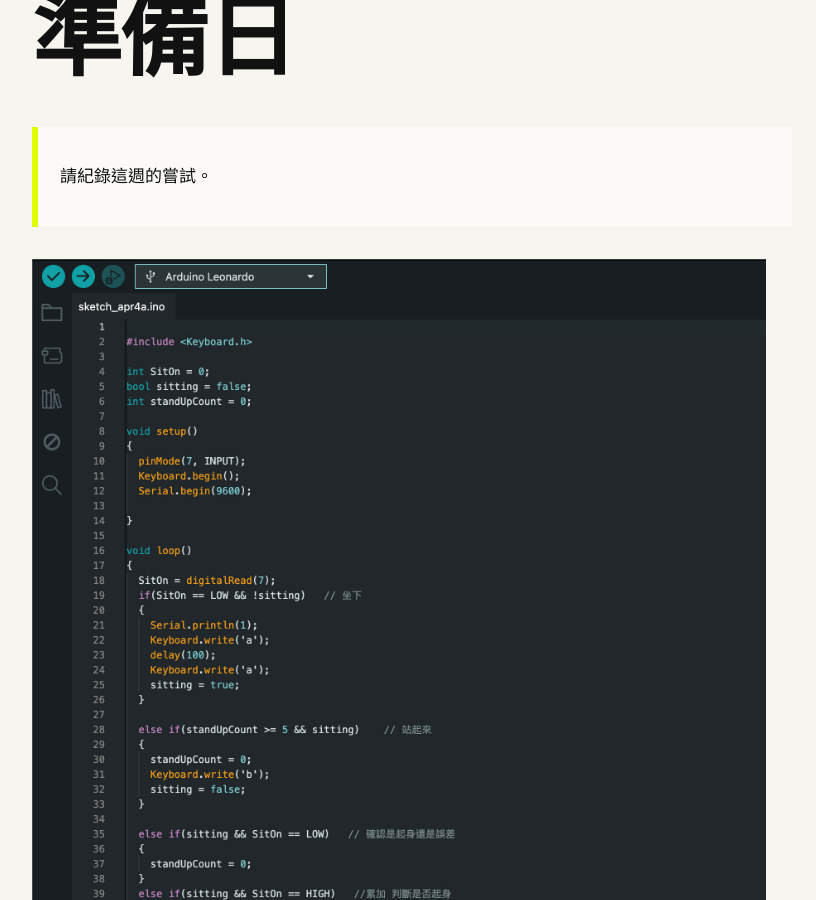
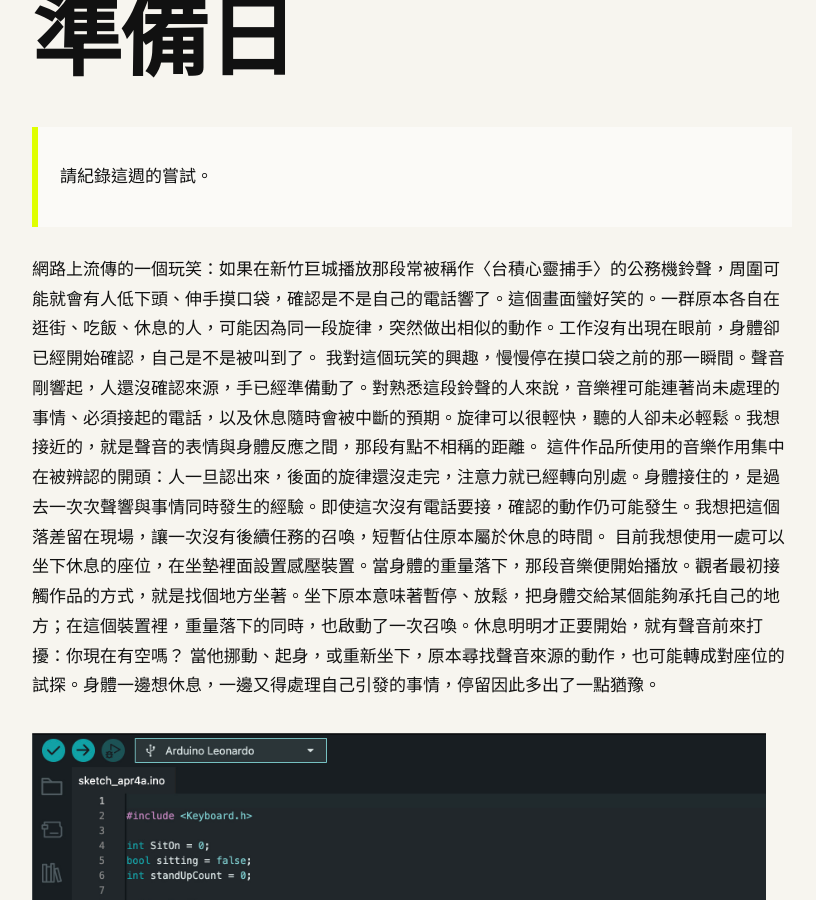
Before and after one commit to yenchichen1998/fieldworkarchive, a Jekyll site: the page built from weeks/week-08.md, in a window 1280 px wide and 900 px high, scrolled down 247 px. Shown: the whole window, without its empty margins (48-864 px from the left). Built offline with Jekyll 4.4.1, drawn with Linux system fonts in a browser that asks for light colours.

Commit message:
Update week-08.md

```diff
--- a/weeks/week-08.md
+++ b/weeks/week-08.md
@@ -9,4 +9,9 @@ permalink: /weeks/week-08/
 
 > 請紀錄這週的嘗試。
 
+網路上流傳的一個玩笑：如果在新竹巨城播放那段常被稱作〈台積心靈捕手〉的公務機鈴聲，周圍可能就會有人低下頭、伸手摸口袋，確認是不是自己的電話響了。這個畫面蠻好笑的。一群原本各自在逛街、吃飯、休息的人，可能因為同一段旋律，突然做出相似的動作。工作沒有出現在眼前，身體卻已經開始確認，自己是不是被叫到了。
+我對這個玩笑的興趣，慢慢停在摸口袋之前的那一瞬間。聲音剛響起，人還沒確認來源，手已經準備動了。對熟悉這段鈴聲的人來說，音樂裡可能連著尚未處理的事情、必須接起的電話，以及休息隨時會被中斷的預期。旋律可以很輕快，聽的人卻未必輕鬆。我想接近的，就是聲音的表情與身體反應之間，那段有點不相稱的距離。
+這件作品所使用的音樂作用集中在被辨認的開頭：人一旦認出來，後面的旋律還沒走完，注意力就已經轉向別處。身體接住的，是過去一次次聲響與事情同時發生的經驗。即使這次沒有電話要接，確認的動作仍可能發生。我想把這個落差留在現場，讓一次沒有後續任務的召喚，短暫佔住原本屬於休息的時間。
+目前我想使用一處可以坐下休息的座位，在坐墊裡面設置感壓裝置。當身體的重量落下，那段音樂便開始播放。觀者最初接觸作品的方式，就是找個地方坐著。坐下原本意味著暫停、放鬆，把身體交給某個能夠承托自己的地方；在這個裝置裡，重量落下的同時，也啟動了一次召喚。休息明明才正要開始，就有聲音前來打擾：你現在有空嗎？
+當他挪動、起身，或重新坐下，原本尋找聲音來源的動作，也可能轉成對座位的試探。身體一邊想休息，一邊又得處理自己引發的事情，停留因此多出了一點猶豫。
 ![準備日]({{ '/assets/images/w08-01.jpg' | relative_url }})
```
